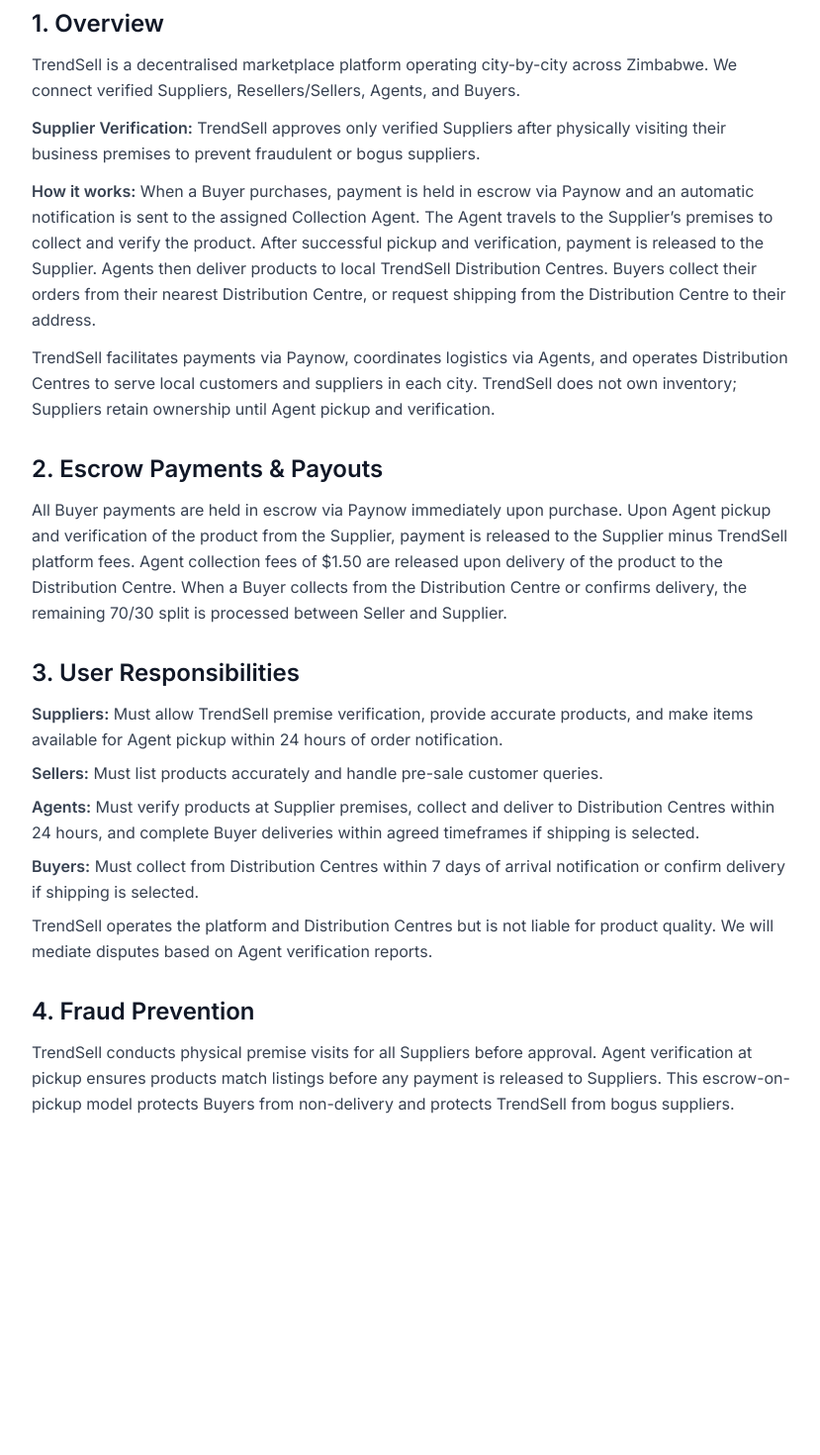
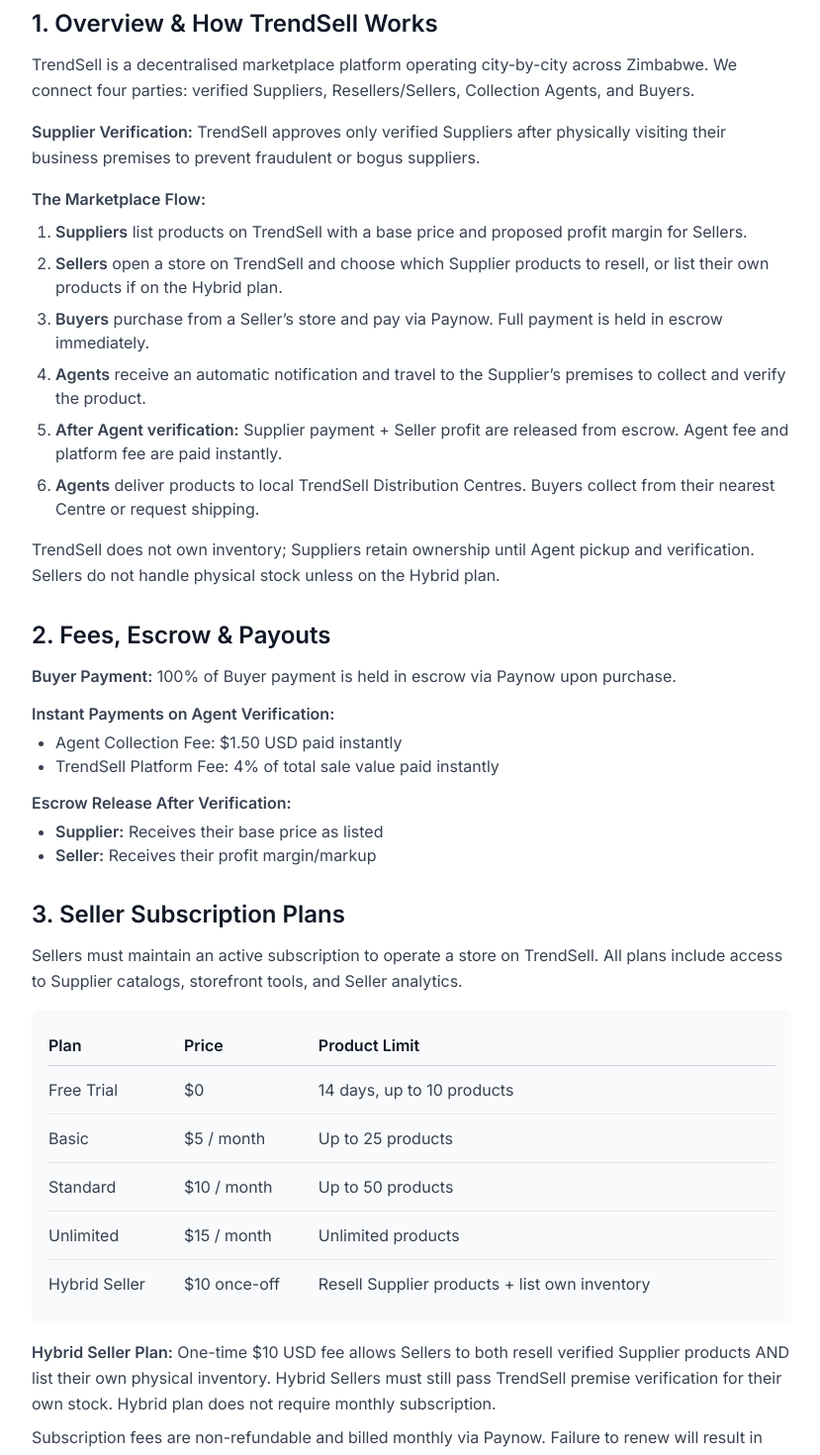
Before and after one commit to sikhumbuzilesncube/trendsell, a Next.js app: page /terms in a window 1280 px wide. Shown: the part 120-1590 px from the top of the page at 99% size, without its empty margins (224-1053 px from the left). Before the commit the page ends 1272 px from the top, so only its background shows below. Built offline with nearby package versions, Linux system fonts and the light colour scheme.

Commit message:
Update page.tsx

```diff
--- a/app/terms/page.tsx
+++ b/app/terms/page.tsx
@@ -7,78 +7,149 @@
 
         <div className="space-y-8">
           <section>
-            <h2 className="text-2xl font-semibold mb-3">1. Overview</h2>
+            <h2 className="text-2xl font-semibold mb-3">1. Overview & How TrendSell Works</h2>
             <p className="text-gray-700 leading-relaxed">
               TrendSell is a decentralised marketplace platform operating city-by-city across Zimbabwe.
-              We connect verified Suppliers, Resellers/Sellers, Agents, and Buyers.
+              We connect four parties: verified Suppliers, Resellers/Sellers, Collection Agents, and Buyers.
             </p>
-            <p className="text-gray-700 leading-relaxed mt-3">
+
+            <p className="text-gray-700 leading-relaxed mt-4">
               <strong>Supplier Verification:</strong> TrendSell approves only verified Suppliers after
               physically visiting their business premises to prevent fraudulent or bogus suppliers.
             </p>
-            <p className="text-gray-700 leading-relaxed mt-3">
-              <strong>How it works:</strong> When a Buyer purchases, payment is held in escrow via Paynow
-              and an automatic notification is sent to the assigned Collection Agent. The Agent travels
-              to the Supplier’s premises to collect and verify the product. After successful pickup and
-              verification, payment is released to the Supplier. Agents then deliver products to local
-              TrendSell Distribution Centres. Buyers collect their orders from their nearest Distribution
-              Centre, or request shipping from the Distribution Centre to their address.
+
+            <p className="text-gray-700 leading-relaxed mt-4">
+              <strong>The Marketplace Flow:</strong>
             </p>
-            <p className="text-gray-700 leading-relaxed mt-3">
-              TrendSell facilitates payments via Paynow, coordinates logistics via Agents,
-              and operates Distribution Centres to serve local customers and suppliers in
-              each city. TrendSell does not own inventory; Suppliers retain ownership until
-              Agent pickup and verification.
+            <ol className="list-decimal pl-6 mt-2 space-y-2 text-gray-700">
+              <li><strong>Suppliers</strong> list products on TrendSell with a base price and proposed profit margin for Sellers.</li>
+              <li><strong>Sellers</strong> open a store on TrendSell and choose which Supplier products to resell, or list their own products if on the Hybrid plan.</li>
+              <li><strong>Buyers</strong> purchase from a Seller’s store and pay via Paynow. Full payment is held in escrow immediately.</li>
+              <li><strong>Agents</strong> receive an automatic notification and travel to the Supplier’s premises to collect and verify the product.</li>
+              <li><strong>After Agent verification:</strong> Supplier payment + Seller profit are released from escrow. Agent fee and platform fee are paid instantly.</li>
+              <li><strong>Agents</strong> deliver products to local TrendSell Distribution Centres. Buyers collect from their nearest Centre or request shipping.</li>
+            </ol>
+
+            <p className="text-gray-700 leading-relaxed mt-4">
+              TrendSell does not own inventory; Suppliers retain ownership until Agent pickup and verification.
+              Sellers do not handle physical stock unless on the Hybrid plan.
             </p>
           </section>
 
           <section>
-            <h2 className="text-2xl font-semibold mb-3">2. Escrow Payments & Payouts</h2>
+            <h2 className="text-2xl font-semibold mb-3">2. Fees, Escrow & Payouts</h2>
             <p className="text-gray-700 leading-relaxed">
-              All Buyer payments are held in escrow via Paynow immediately upon purchase. Upon Agent
-              pickup and verification of the product from the Supplier, payment is released to the
-              Supplier minus TrendSell platform fees. Agent collection fees of $1.50 are released
-              upon delivery of the product to the Distribution Centre. When a Buyer collects from
-              the Distribution Centre or confirms delivery, the remaining 70/30 split is processed
-              between Seller and Supplier.
+              <strong>Buyer Payment:</strong> 100% of Buyer payment is held in escrow via Paynow upon purchase.
+            </p>
+
+            <p className="text-gray-700 leading-relaxed mt-3">
+              <strong>Instant Payments on Agent Verification:</strong>
+            </p>
+            <ul className="list-disc pl-6 mt-1 text-gray-700">
+              <li>Agent Collection Fee: $1.50 USD paid instantly</li>
+              <li>TrendSell Platform Fee: 4% of total sale value paid instantly</li>
+            </ul>
+
+            <p className="text-gray-700 leading-relaxed mt-3">
+              <strong>Escrow Release After Verification:</strong>
+            </p>
+            <ul className="list-disc pl-6 mt-1 text-gray-700">
+              <li><strong>Supplier:</strong> Receives their base price as listed</li>
+              <li><strong>Seller:</strong> Receives their profit margin/markup</li>
+            </ul>
+          </section>
+
+          <section>
+            <h2 className="text-2xl font-semibold mb-3">3. Seller Subscription Plans</h2>
+            <p className="text-gray-700 leading-relaxed">
+              Sellers must maintain an active subscription to operate a store on TrendSell. All plans include
+              access to Supplier catalogs, storefront tools, and Seller analytics.
+            </p>
+
+            <div className="mt-4 bg-gray-50 p-4 rounded-lg">
+              <table className="w-full text-left">
+                <thead>
+                  <tr className="border-b border-gray-300">
+                    <th className="py-2 font-semibold">Plan</th>
+                    <th className="py-2 font-semibold">Price</th>
+                    <th className="py-2 font-semibold">Product Limit</th>
+                  </tr>
+                </thead>
+                <tbody className="text-gray-700">
+                  <tr className="border-b border-gray-200">
+                    <td className="py-3">Free Trial</td>
+                    <td className="py-3">$0</td>
+                    <td className="py-3">14 days, up to 10 products</td>
+                  </tr>
+                  <tr className="border-b border-gray-200">
+                    <td className="py-3">Basic</td>
+                    <td className="py-3">$5 / month</td>
+                    <td className="py-3">Up to 25 products</td>
+                  </tr>
+                  <tr className="border-b border-gray-200">
+                    <td className="py-3">Standard</td>
+                    <td className="py-3">$10 / month</td>
+                    <td className="py-3">Up to 50 products</td>
+                  </tr>
+                  <tr className="border-b border-gray-200">
+                    <td className="py-3">Unlimited</td>
+                    <td className="py-3">$15 / month</td>
+                    <td className="py-3">Unlimited products</td>
+                  </tr>
+                  <tr>
+                    <td className="py-3">Hybrid Seller</td>
+                    <td className="py-3">$10 once-off</td>
+                    <td className="py-3">Resell Supplier products + list own inventory</td>
+                  </tr>
+                </tbody>
+              </table>
+            </div>
+
+            <p className="text-gray-700 leading-relaxed mt-4">
+              <strong>Hybrid Seller Plan:</strong> One-time $10 USD fee allows Sellers to both resell verified
+              Supplier products AND list their own physical inventory. Hybrid Sellers must still pass TrendSell
+              premise verification for their own stock. Hybrid plan does not require monthly subscription.
+            </p>
+            <p className="text-gray-700 leading-relaxed mt-2">
+              Subscription fees are non-refundable and billed monthly via Paynow. Failure to renew will
+              result in store deactivation after 7-day grace period.
             </p>
           </section>
 
           <section>
-            <h2 className="text-2xl font-semibold mb-3">3. User Responsibilities</h2>
+            <h2 className="text-2xl font-semibold mb-3">4. User Responsibilities</h2>
             <p className="text-gray-700 leading-relaxed">
-              <strong>Suppliers:</strong> Must allow TrendSell premise verification, provide accurate
-              products, and make items available for Agent pickup within 24 hours of order notification.
+              <strong>Suppliers:</strong> Must allow TrendSell premise verification, maintain accurate inventory,
+              and make products available for Agent pickup within 24 hours of order notification.
             </p>
             <p className="text-gray-700 leading-relaxed mt-2">
-              <strong>Sellers:</strong> Must list products accurately and handle pre-sale customer queries.
+              <strong>Sellers:</strong> Must maintain active subscription or Hybrid status, stay within product
+              limits, list products accurately, honor listed prices, and respond to Buyer queries within 48 hours.
+              Sellers are responsible for marketing and pre-sale customer service.
             </p>
             <p className="text-gray-700 leading-relaxed mt-2">
-              <strong>Agents:</strong> Must verify products at Supplier premises, collect and deliver to
-              Distribution Centres within 24 hours, and complete Buyer deliveries within agreed timeframes
-              if shipping is selected.
+              <strong>Agents:</strong> Must verify products match listing at Supplier premises before collection.
+              Must deliver to Distribution Centres within 24 hours of pickup. Must complete Buyer deliveries
+              within 2 business days if shipping is selected.
             </p>
             <p className="text-gray-700 leading-relaxed mt-2">
               <strong>Buyers:</strong> Must collect from Distribution Centres within 7 days of arrival
-              notification or confirm delivery if shipping is selected.
-            </p>
-            <p className="text-gray-700 leading-relaxed mt-2">
-              TrendSell operates the platform and Distribution Centres but is not liable for product
-              quality. We will mediate disputes based on Agent verification reports.
+              notification or confirm delivery within 24 hours if shipping is selected.
             </p>
           </section>
 
           <section>
-            <h2 className="text-2xl font-semibold mb-3">4. Fraud Prevention</h2>
+            <h2 className="text-2xl font-semibold mb-3">5. Fraud Prevention & Disputes</h2>
             <p className="text-gray-700 leading-relaxed">
-              TrendSell conducts physical premise visits for all Suppliers before approval. Agent
-              verification at pickup ensures products match listings before any payment is released
-              to Suppliers. This escrow-on-pickup model protects Buyers from non-delivery and
-              protects TrendSell from bogus suppliers.
+              TrendSell conducts physical premise visits for all Suppliers and Hybrid Sellers. Agent
+              verification at pickup ensures products match listings before any Supplier or Seller payout.
+              If Agent verification fails, full escrow is refunded to Buyer. TrendSell mediates disputes
+              based on Agent verification reports, photos, and timestamps. TrendSell is not liable for
+              product quality but guarantees escrow protection for all parties.
             </p>
           </section>
         </div>
       </div>
     </div>
   )
-                }
+                      }
```
